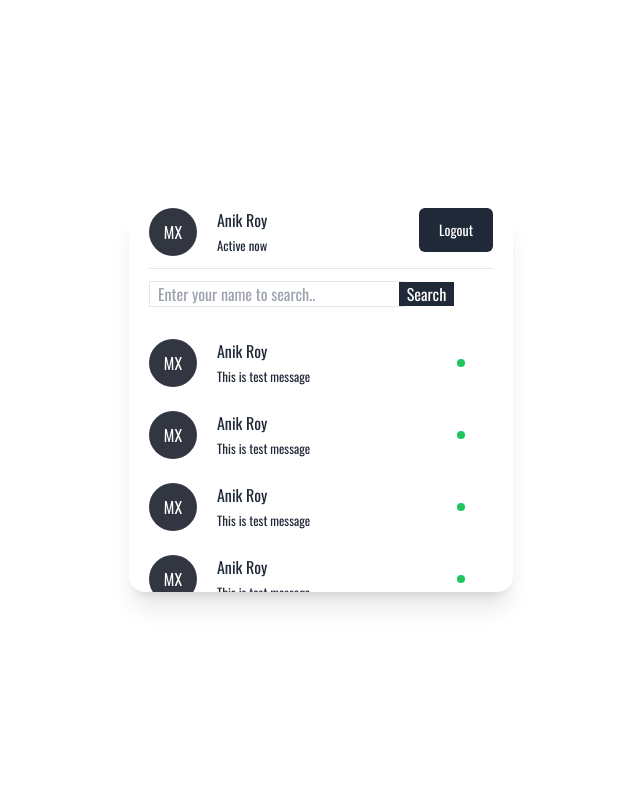
After one commit to Anikroy7/letsConnected, a PHP site: page /users.html in a window 1280 px wide. The commit adds this page. Shown: the whole page, without its empty margins (319-959 px from the left). Run offline with PHP 8.4, Linux system fonts and the light colour scheme; some libraries are stand-ins or nearby versions.

Commit message:
login and users ui implement

```diff
--- a/custom.css
+++ b/custom.css
@@ -5,3 +5,12 @@ body {
     font-family: 'Oswald', sans-serif;
 
 }
+
+
+#users_container {
+    overflow-y: auto;
+}
+
+#users_container::-webkit-scrollbar {
+    width: 0px;
+}
--- /dev/null
+++ b/users.html
@@ -0,0 +1,196 @@
+<!DOCTYPE html>
+<html lang="en">
+
+<head>
+    <meta charset="UTF-8">
+    <meta http-equiv="X-UA-Compatible" content="IE=edge">
+    <meta name="viewport" content="width=device-width, initial-scale=1.0">
+
+    <!-- Custom css Link -->
+    <link rel="stylesheet" href="custom.css">
+
+    <!-- Google Fonts Link -->
+    <link rel="preconnect" href="https://fonts.googleapis.com">
+    <link rel="preconnect" href="https://fonts.gstatic.com" crossorigin>
+    <link href="https://fonts.googleapis.com/css2?family=Fira+Sans:ital@1&family=Oswald&display=swap" rel="stylesheet">
+
+    <!-- Font Awesome Cdn link -->
+    <script src="https://kit.fontawesome.com/b6b2afb38b.js" crossorigin="anonymous"></script>
+
+    <!-- Tailwind and Daisy ui Cdn Link -->
+    <link href="https://cdn.jsdelivr.net/npm/daisyui@2.40.1/dist/full.css" rel="stylesheet" type="text/css" />
+    <script src="https://cdn.tailwindcss.com"></script>
+
+    <title>Let's Connected</title>
+
+</head>
+
+<body>
+    <!-- Register account section -->
+
+    <section class="flex justify-center items-center h-screen">
+        <div class="card w-96 bg-white shadow-xl">
+            <section id="users_container" class="px-5 h-96 ">
+
+                <!-- Main users -->
+                <div class="sticky top-0 z-20 bg-white">
+                    <div class="flex justify-between">
+                        <div class="flex items-center justify-center">
+                            <div class="avatar placeholder">
+                                <div class="bg-neutral-focus text-neutral-content rounded-full w-12">
+                                    <span>MX</span>
+                                </div>
+                            </div>
+                            <div class="ml-5">
+                                <span class="block">Anik Roy</span>
+                                <small>Active now</small>
+                            </div>
+                        </div>
+                        <div>
+                            <button
+                                class="inline-block cursor-pointer rounded-md bg-gray-800 px-4 py-3 text-center text-sm px-5 text-white transition duration-200 ease-in-out hover:bg-gray-900">Logout</button>
+                        </div>
+                    </div>
+                    <div class="h-px bg-slate-200 w-full my-3"></div>
+
+                    <div class="row mb-8">
+                        <input type="text" class="border col-8 w-64 pl-2" name="search" id=""
+                            placeholder="Enter your name to search..">
+                        <button
+                            class="bg-gray-800 text-white relative right-[10px] px-2 hover:bg-gray-900 col-4">Search</button>
+                    </div>
+                </div>
+
+
+
+
+                <!------------------------ All users  ---------------->
+                <section class="z-10">
+
+                    <!-- 1 user -->
+                    <section class="flex justify-between items-center ">
+                        <div iv class="flex items-center justify-center">
+                            <div class="avatar placeholder">
+                                <div class="bg-neutral-focus text-neutral-content rounded-full w-12">
+                                    <span>MX</span>
+                                </div>
+                            </div>
+                            <div class="ml-5">
+                                <span class="block">Anik Roy</span>
+                                <small>This is test message</small>
+                            </div>
+                        </div>
+
+                        <div class="bg-neutral-focus bg-green-500 rounded-full w-2 h-2 mr-7">
+                        </div>
+                    </section>
+
+                    <!-- 2 user -->
+                    <section class="flex justify-between items-center mt-6">
+                        <div class="flex items-center justify-center">
+                            <div class="avatar placeholder">
+                                <div class="bg-neutral-focus text-neutral-content rounded-full w-12">
+                                    <span>MX</span>
+                                </div>
+                            </div>
+                            <div class="ml-5">
+                                <span class="block">Anik Roy</span>
+                                <small>This is test message</small>
+                            </div>
+                        </div>
+
+                        <div class="bg-neutral-focus bg-green-500 rounded-full w-2 h-2 mr-7">
+                        </div>
+                    </section>
+
+
+
+                    <!-- 3 user -->
+                    <section class="flex justify-between items-center mt-6">
+                        <div class="flex items-center justify-center">
+                            <div class="avatar placeholder">
+                                <div class="bg-neutral-focus text-neutral-content rounded-full w-12">
+                                    <span>MX</span>
+                                </div>
+                            </div>
+                            <div class="ml-5">
+                                <span class="block">Anik Roy</span>
+                                <small>This is test message</small>
+                            </div>
+                        </div>
+
+                        <div class="bg-neutral-focus bg-green-500 rounded-full w-2 h-2 mr-7">
+                        </div>
+                    </section>
+
+
+
+                    <!-- 4 user -->
+                    <section class="flex justify-between items-center mt-6">
+                        <div class="flex items-center justify-center">
+                            <div class="avatar placeholder">
+                                <div class="bg-neutral-focus text-neutral-content rounded-full w-12">
+                                    <span>MX</span>
+                                </div>
+                            </div>
+                            <div class="ml-5">
+                                <span class="block">Anik Roy</span>
+                                <small>This is test message</small>
+                            </div>
+                        </div>
+
+                        <div class="bg-neutral-focus bg-green-500 rounded-full w-2 h-2 mr-7">
+                        </div>
+                    </section>
+
+
+
+
+                    <!-- 5 user -->
+                    <section class="flex justify-between items-center mt-6">
+                        <div class="flex items-center justify-center">
+                            <div class="avatar placeholder">
+                                <div class="bg-neutral-focus text-neutral-content rounded-full w-12">
+                                    <span>MX</span>
+                                </div>
+                            </div>
+                            <div class="ml-5">
+                                <span class="block">Anik Roy</span>
+                                <small>This is test message</small>
+                            </div>
+                        </div>
+
+                        <div class="bg-neutral-focus bg-green-500 rounded-full w-2 h-2 mr-7">
+                        </div>
+                    </section>
+
+
+
+
+                    <!-- 6 user -->
+                    <section class="flex justify-between items-center mt-6">
+                        <div class="flex items-center justify-center">
+                            <div class="avatar placeholder">
+                                <div class="bg-neutral-focus text-neutral-content rounded-full w-12">
+                                    <span>MX</span>
+                                </div>
+                            </div>
+                            <div class="ml-5">
+                                <span class="block">Anik Roy</span>
+                                <small>This is test message</small>
+                            </div>
+                        </div>
+
+                        <div class="bg-neutral-focus bg-green-500 rounded-full w-2 h-2 mr-7">
+                        </div>
+                    </section>
+
+                </section>
+                <!-- users section end -->
+            </section>
+
+        </div>
+    </section>
+</body>
+
+</html>
```
Also changed, not shown: index.html (+58 -3 lines), login.html (+80 -0 lines).
